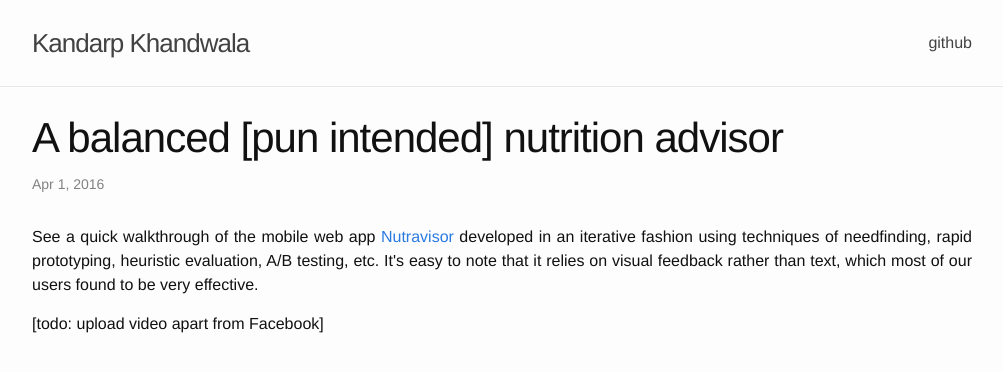
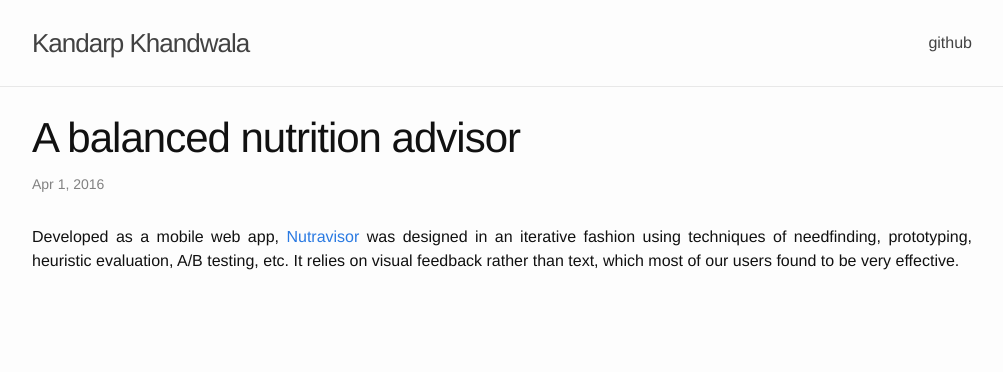
Before and after one commit to kandarpksk/kandarpksk.github.io, a Jekyll site: the page built from _posts/2016-04-01-nutravisor.markdown, in a window 1280 px wide. Shown: the top 372 px of the page, without its empty margins (138-1141 px from the left). Built offline with Jekyll 4.4.1, drawn with Linux system fonts in a browser that asks for light colours.

Commit message:
sanity check

```diff
--- a/_posts/2016-04-01-nutravisor.markdown
+++ b/_posts/2016-04-01-nutravisor.markdown
@@ -1,13 +1,11 @@
 ---
 layout: post
-title: "A balanced [pun intended] nutrition advisor"
+title: "A balanced nutrition advisor"
 permalink: /nutravisor
 date: 2016-04-01 09:30:00
-excerpt: See a quick walkthrough of the <i>mobile</i> web app <a href="http://nutravisor.kandarp.xyz/?username=test&hash=5baa61e4c9b93f3f0682250b6cf8331b7ee68fd8">Nutravisor</a> developed in an iterative fashion using techniques of needfinding, rapid prototyping, heuristic evaluation, A/B testing, etc. <br/> <br/> <img src="screenshot1.png" width="33%" style="border:1px solid lightgray;"> <img src="screenshot2.png" width="33%" style="border:1px solid lightgray; margin-left:5px;"> <br/>
+excerpt: Developed as a <i>mobile</i> web app, <a href="http://nutravisor.kandarp.xyz/?username=test&hash=5baa61e4c9b93f3f0682250b6cf8331b7ee68fd8">Nutravisor</a> was designed in an iterative fashion using techniques of needfinding, prototyping, heuristic evaluation, A/B testing, etc. <br/> <br/> <img src="screenshot1.png" width="33%" style="border:1px solid lightgray;"> <img src="screenshot2.png" width="33%" style="border:1px solid lightgray; margin-left:5px;"> <br/>
 ---
 
 <div align="justify" style="margin-bottom:15px;">
-See a quick walkthrough of the mobile web app <a href="https://nutravisor.herokuapp.com/?username=test&hash=5baa61e4c9b93f3f0682250b6cf8331b7ee68fd8">Nutravisor</a> developed in an iterative fashion using techniques of needfinding, rapid prototyping, heuristic evaluation, A/B testing, etc. It's easy to note that it relies on visual feedback rather than text, which most of our users found to be very effective.
+Developed as a mobile web app, <a href="https://nutravisor.herokuapp.com/?username=test&hash=5baa61e4c9b93f3f0682250b6cf8331b7ee68fd8">Nutravisor</a> was designed in an iterative fashion using techniques of needfinding, prototyping, heuristic evaluation, A/B testing, etc. It relies on visual feedback rather than text, which most of our users found to be very effective.
 </div>
-
-[todo: upload video apart from Facebook]
```
